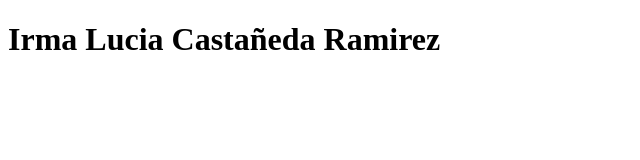
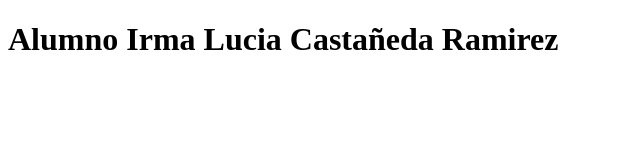
Before and after one commit to LucyFer511/LuciaRamirez, a plain HTML site: page index.html in a window 1280 px wide. Shown: the whole page, without its empty margins (0-640 px from the left). Drawn offline with Linux system fonts and the light colour scheme.

Commit message:
Update index.html

```diff
--- a/index.html
+++ b/index.html
@@ -6,6 +6,7 @@
     <title>Alumno Lucia Castañeda</title>
 </head>
 <body>
-    <h1>Irma Lucia Castañeda Ramirez</h1>
+    <h1>Alumno Irma Lucia Castañeda Ramirez</h1>
+
     </body>
     </html>
```
